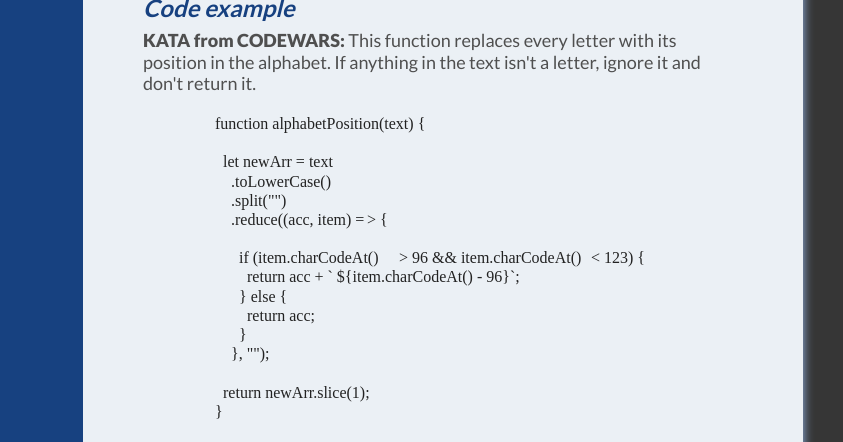
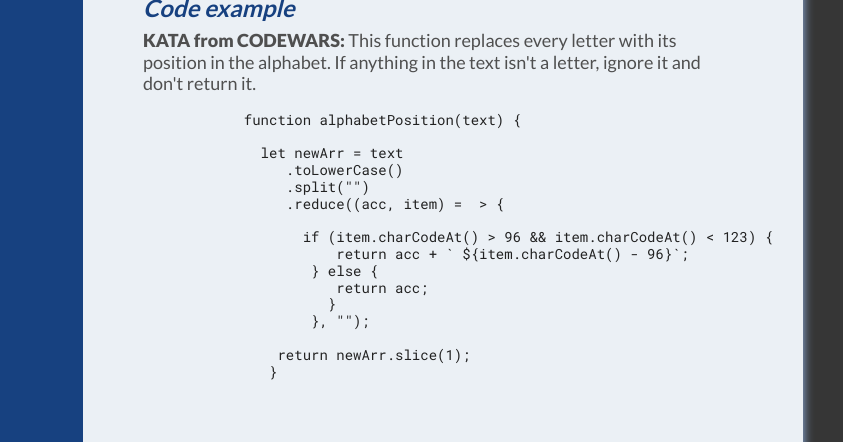
Before and after one commit to 27Ivan0vS/rsschool-cv-1, a plain HTML site: page index.html in a window 1280 px wide. Shown: the part 683-1125 px from the top of the page, 437-1280 px from the left. Drawn offline with Linux system fonts and the light colour scheme.

```diff
--- a/index.html
+++ b/index.html
@@ -137,7 +137,7 @@
                   src="img/SumySU.jpg"
                   alt="Link on Sumy State University">
                 <div class="text_university">
-                  <span class="bold_font">University:</span> Sumy State University, faculty of Electronics and Information Technology.
+                  <p><span class="bold_font">University:</span> Sumy State University, faculty of Electronics and Information Technology.</p>
                 </div>
               </a>
             </div>
@@ -247,7 +247,7 @@
                  .split("")
                  .reduce((acc, item) =	&gt; {
 
-                        if (item.charCodeAt() 	&gt; 96 &amp;&amp; item.charCodeAt() 	&lt; 123) {
+                   if (item.charCodeAt() &gt; 96 &amp;&amp; item.charCodeAt() &lt; 123) {
                        return acc + ` ${item.charCodeAt() - 96}`;
                     } else {
                        return acc;
--- a/style.css
+++ b/style.css
@@ -62,6 +62,20 @@
   src: local(""), url("fonts/lato-v23-latin-900.woff2") format("woff2"),
     /* Chrome 26+, Opera 23+, Firefox 39+ */
       url("fonts/lato-v23-latin-900.woff") format("woff"); /* Chrome 6+, Firefox 3.6+, IE 9+, Safari 5.1+ */
+}
+
+/* roboto-mono-regular - latin */
+@font-face {
+  font-family: 'Roboto Mono';
+  font-style: normal;
+  font-weight: 400;
+  src: url('fonts/roboto-mono-v22-latin-regular.eot'); /* IE9 Compat Modes */
+  src: local(''),
+       url('fonts/roboto-mono-v22-latin-regular.eot?#iefix') format('embedded-opentype'), /* IE6-IE8 */
+       url('fonts/roboto-mono-v22-latin-regular.woff2') format('woff2'), /* Super Modern Browsers */
+       url('fonts/roboto-mono-v22-latin-regular.woff') format('woff'), /* Modern Browsers */
+       url('fonts/roboto-mono-v22-latin-regular.ttf') format('truetype'), /* Safari, Android, iOS */
+       url('fonts/roboto-mono-v22-latin-regular.svg#RobotoMono') format('svg'); /* Legacy iOS */
 }
 
 html {
@@ -321,6 +335,8 @@
 }
 .code_text_decoration {
   line-height: 1.2;
+  font-family: 'Roboto Mono';
+  font-size: 14px;
 }
 /* Code example end */
 /*Projects start*/
```
Also changed, not shown: fonts/roboto-mono-v22-latin-regular.ttf (added), fonts/roboto-mono-v22-latin-regular.woff (added), fonts/roboto-mono-v22-latin-regular.woff2 (added), 2 other files. Lines whose indentation alone changed are shown as unchanged.
